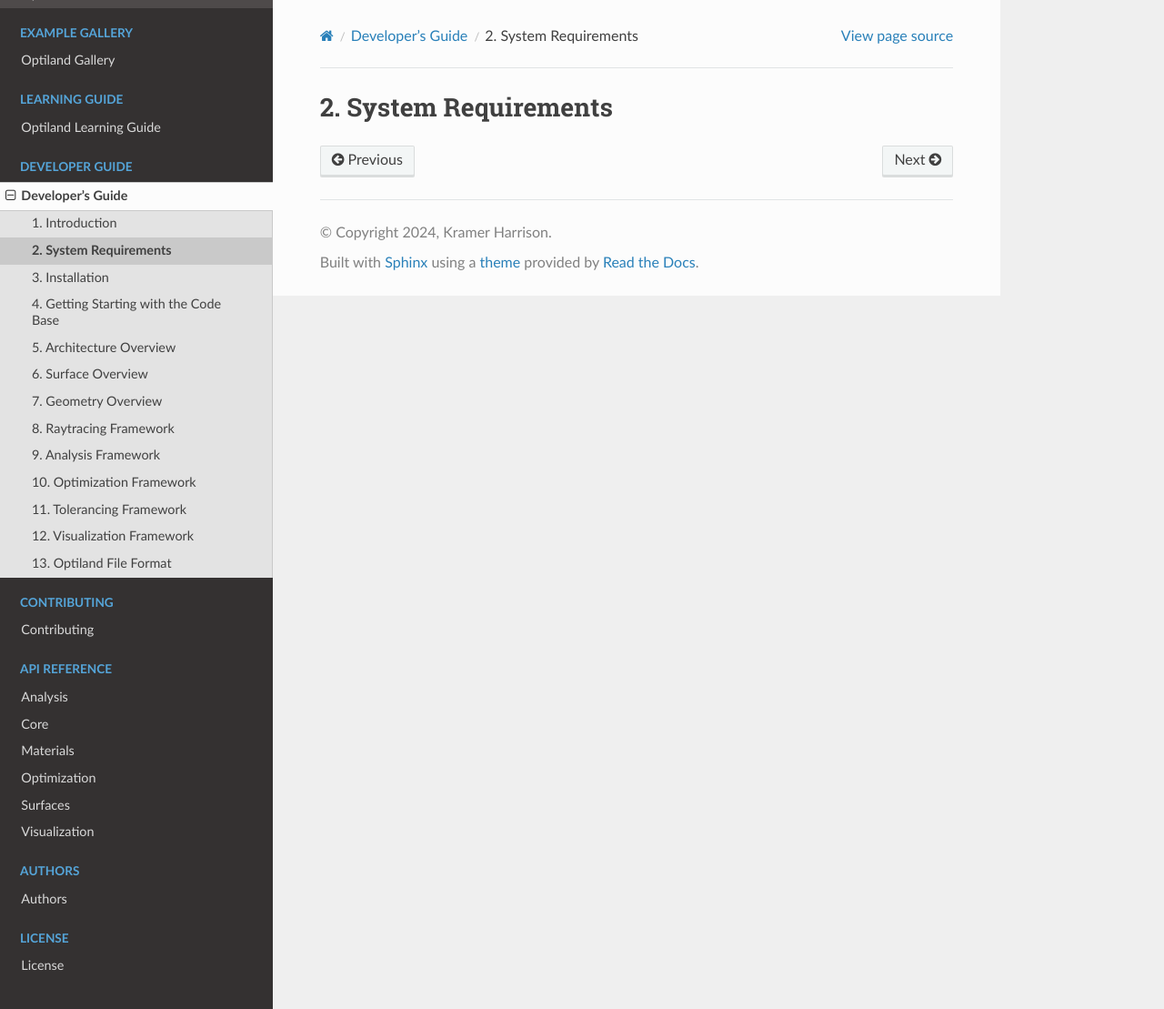
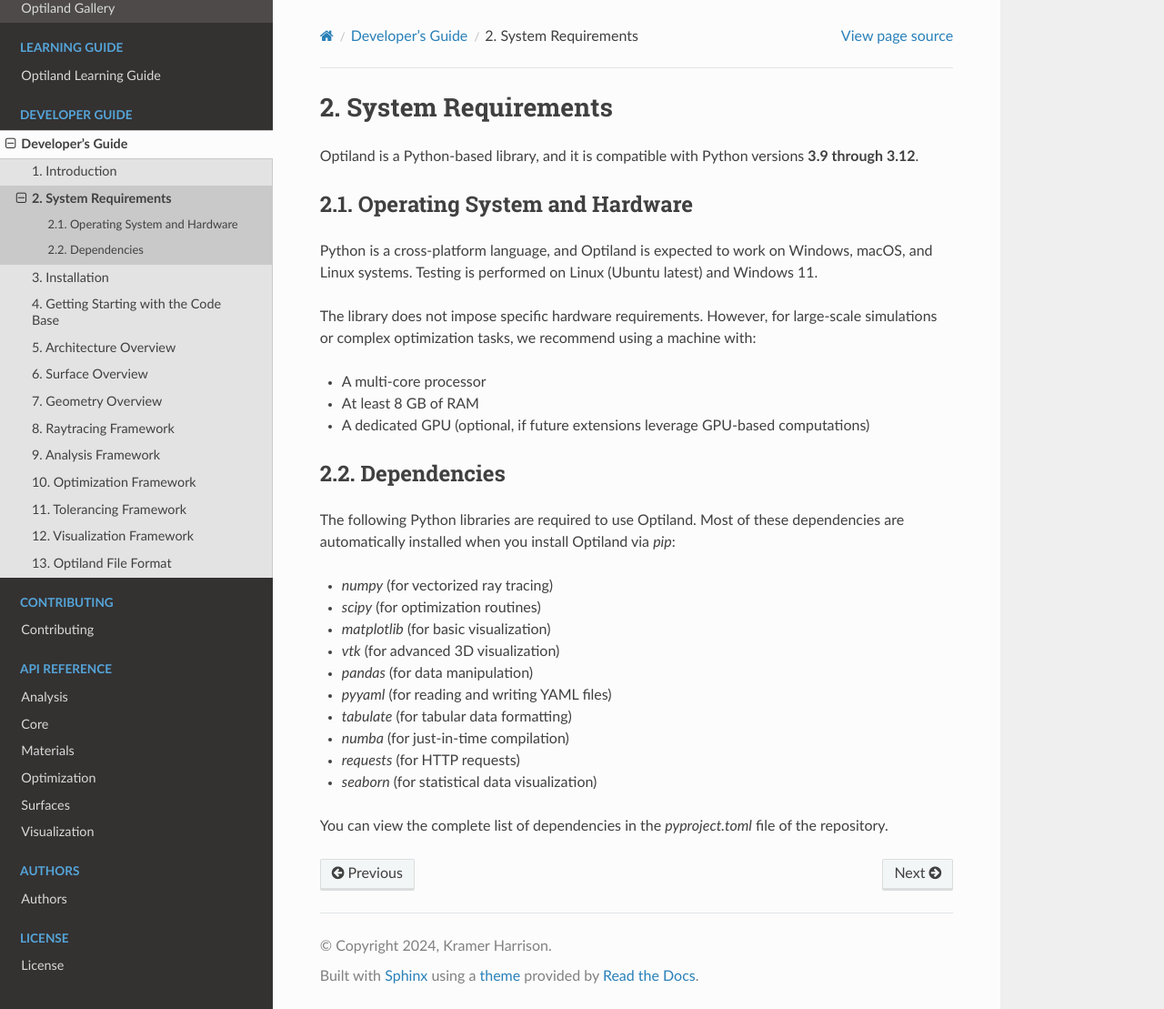
Before and after one commit to HarrisonKramer/optiland, a Sphinx documentation site: the page built from docs/developers_guide/requirements.rst, in a window 1280 px wide and 1109 px high. Shown: the whole window at 91% size. Built offline with Sphinx 7.4.7 and the Read the Docs theme 3.1.0, drawn with Linux system fonts in a browser that asks for light colours; pages that are not in the unit, such as notebooks, are missing from menus.

Commit message:
docs: enhance installation and requirements sections in the developer's guide

```diff
--- a/docs/developers_guide/requirements.rst
+++ b/docs/developers_guide/requirements.rst
@@ -1,2 +1,34 @@
 System Requirements
 ===================
+
+Optiland is a Python-based library, and it is compatible with Python versions **3.9 through 3.12**.
+
+Operating System and Hardware
+-----------------------------
+
+Python is a cross-platform language, and Optiland is expected to work on Windows, macOS, and Linux systems.
+Testing is performed on Linux (Ubuntu latest) and Windows 11.
+
+The library does not impose specific hardware requirements. However, for large-scale simulations or complex optimization tasks, we recommend using a machine with:
+
+- A multi-core processor
+- At least 8 GB of RAM
+- A dedicated GPU (optional, if future extensions leverage GPU-based computations)
+
+Dependencies
+------------
+
+The following Python libraries are required to use Optiland. Most of these dependencies are automatically installed when you install Optiland via `pip`:
+
+- `numpy` (for vectorized ray tracing)
+- `scipy` (for optimization routines)
+- `matplotlib` (for basic visualization)
+- `vtk` (for advanced 3D visualization)
+- `pandas` (for data manipulation)
+- `pyyaml` (for reading and writing YAML files)
+- `tabulate` (for tabular data formatting)
+- `numba` (for just-in-time compilation)
+- `requests` (for HTTP requests)
+- `seaborn` (for statistical data visualization)
+
+You can view the complete list of dependencies in the `pyproject.toml` file of the repository.
--- a/docs/installation.rst
+++ b/docs/installation.rst
@@ -1,9 +1,7 @@
 Installation
 ===================================
 
-.. _install:
-
-
+.. _installation:
 
 Optiland can be installed via pip or directly from source.
 
```
Also changed, not shown: docs/developers_guide/installation.rst (+17 -0 lines).
